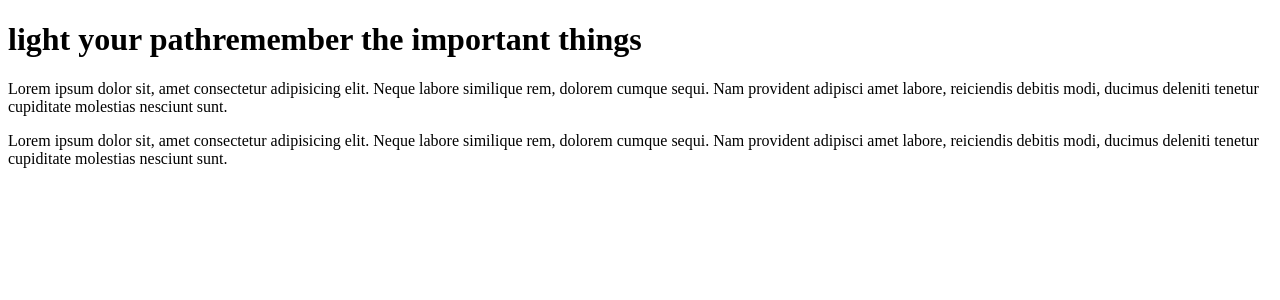
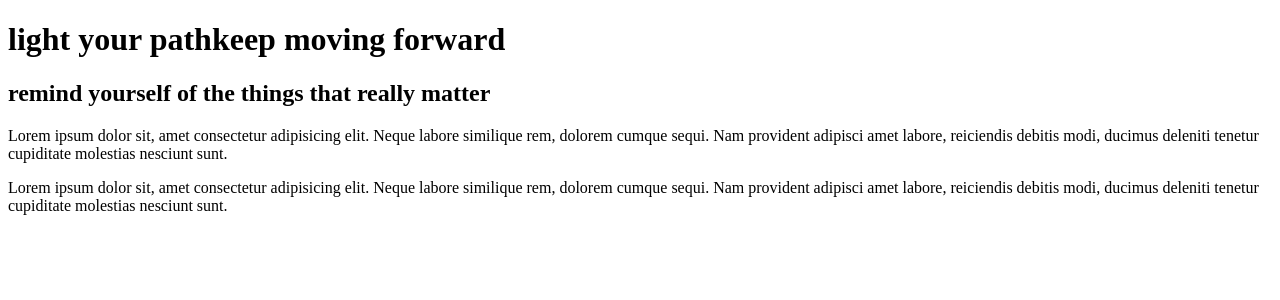
Before and after one commit to papadavis47/alegria, a Next.js app: page / in a window 1280 px wide. Shown: the top 300 px of the page. Built offline with nearby package versions, Linux system fonts and the light colour scheme; a web font is replaced by a local one.

Commit message:
Change some copy on HomePageBanner

```diff
--- a/components/HomePageBanner/HomePageBanner.js
+++ b/components/HomePageBanner/HomePageBanner.js
@@ -4,10 +4,11 @@ function HomePageBanner() {
       <div className="sm:text-center lg:text-left">
         <h1 className="text-4xl font-extrabold tracking-tight capitalize sm:text-5xl md:text-6xl">
           <span className="block text-orange-300">light your path</span>
-          <span className="block text-orange-500">
-            remember the important things
-          </span>
+          <span className="block text-orange-500">keep moving forward</span>
         </h1>
+        <h2 className="my-3 text-2xl font-extrabold tracking-tight text-orange-400 capitalize sm:text-3xl md:text-4xl">
+          remind yourself of the things that really matter
+        </h2>
         <p className="my-3 text-base text-orange-400 text-semibold sm:mx-auto sm:max-w-xl sm:text-lg md:max-w-4xl md:text-xl lg:mx-0 lg:max-w-6xl">
           Lorem ipsum dolor sit, amet consectetur adipisicing elit. Neque labore
           similique rem, dolorem cumque sequi. Nam provident adipisci amet
```
Also changed, not shown: 1 other file (tests, documents, lock files or other folders).
